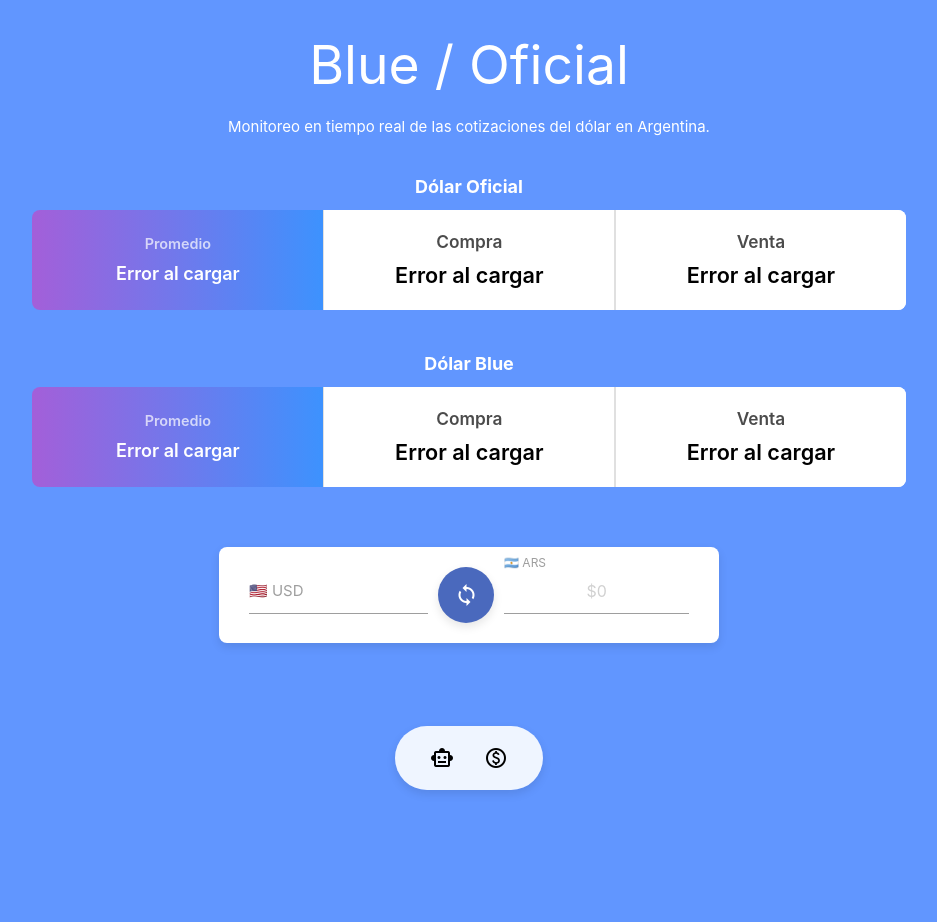
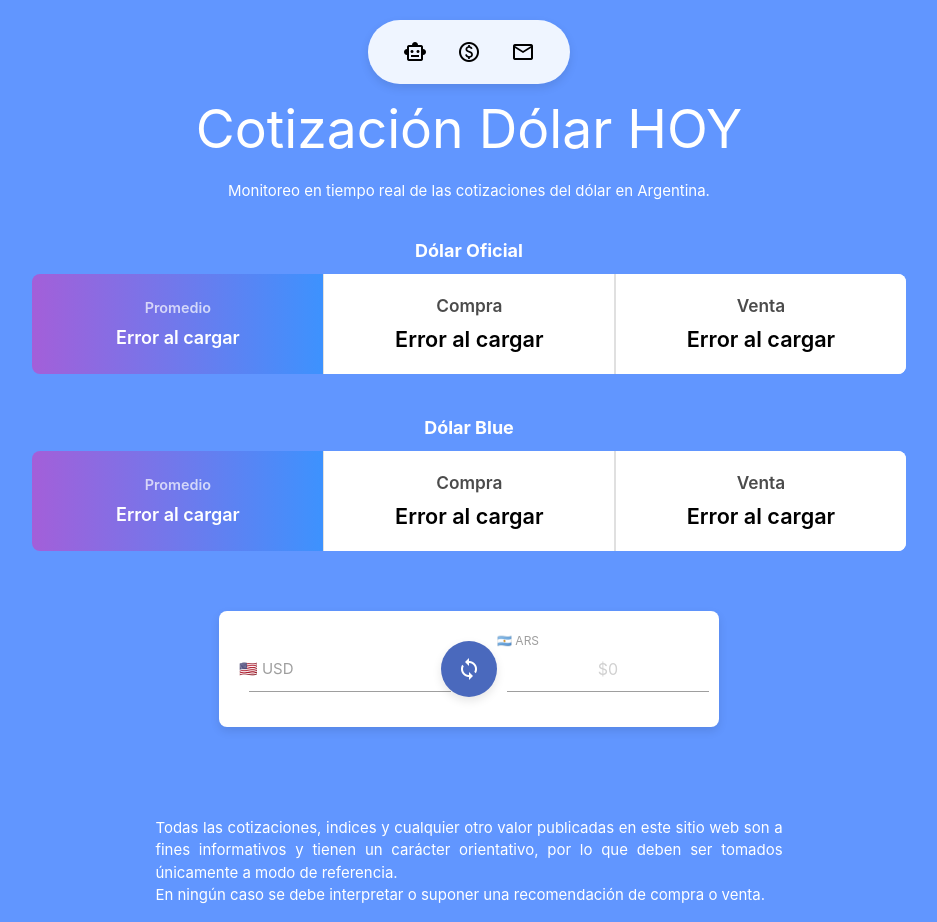
Before and after one commit to Mazalucas/ahorrobot, a plain HTML site: page dolar.html in a window 1280 px wide. Shown: the whole page, without its empty margins (171-1108 px from the left). Before the commit the page ends 800 px from the top, so only its background shows below. Drawn offline with nearby package versions, Linux system fonts and the light colour scheme; no server answers.

Commit message:
app fixes

```diff
--- a/css/style.css
+++ b/css/style.css
@@ -7,7 +7,7 @@
  */
 .navbar {
     position: fixed;
-    bottom: 10px;
+    top: 20px; /* Cambiado de bottom a top */
     left: 50%;
     transform: translateX(-50%);
     background-color: rgba(255, 255, 255, 0.9);
@@ -18,6 +18,7 @@
     align-items: center;
     z-index: 1000;
 }
+
 
 .navbar a {
     color: #000;
@@ -219,9 +220,6 @@ body {
     margin: 0 auto; /* Centra el botón dentro de su columna */
 }
 
-.input-field {
-    margin: 0 10px;
-}
 
 .input-field input {
     font-size: 2em; /* Aumenta el tamaño de los números */
--- a/dolar.html
+++ b/dolar.html
@@ -20,17 +20,23 @@ UPDATES
     <link href="css/materialize.css" type="text/css" rel="stylesheet" media="screen,projection"/>
     <link href="css/style.css" type="text/css" rel="stylesheet" media="screen,projection"/>
 </head>
-<body class="blueBg">
+<body class="blueBg" style="margin-top:5%;">
     <div class="navbar">
-        <a href="index.html"><span class="material-symbols-outlined">smart_toy</span></a>
-        <a href="dolar.html"><span class="material-symbols-outlined">paid</span>
-        <!-- <a href="messages.html"><i class="material-icons">chat</i></a> -->
+        <a href="index.html" class="tooltipped" data-position="bottom" data-tooltip="Ahorrobot">
+            <span class="material-symbols-outlined">smart_toy</span>
+        </a>
+        <a href="dolar.html" class="tooltipped" data-position="bottom" data-tooltip="Dólar HOY">
+            <span class="material-symbols-outlined">paid</span>
+        </a>
+        <a href="#!" class="tooltipped" data-position="bottom" data-tooltip="Contacto">
+            <span class="material-symbols-outlined">mail</span>
+        </a>
     </div>
 
     <div class="container">
         <div class="row">
             <div class="col s12">
-                <h2 class="center-align white-text">Blue / Oficial</h2>
+                <h2 class="center-align white-text">Cotización Dólar HOY</h2>
                 <p class="center-align white-text">Monitoreo en tiempo real de las cotizaciones del dólar en Argentina.</p>
             </div>
         </div>
@@ -86,7 +92,7 @@ UPDATES
             <div class="col s12">
                 <div class="swap-container">
                     <div class="input-field">
-                        <input id="input-amount" type="text" class="validate">
+                        <input style="margin: 0 10px;" id="input-amount" type="text" class="validate">
                         <label for="input-amount"><span id="currency-flag">🇺🇸 USD</span></label>
                     </div>
                     <div class="center-align">
@@ -95,13 +101,20 @@ UPDATES
                         </a>
                     </div>
                     <div class="input-field">
-                        <input id="converted-amount" type="text" class="validate" placeholder="$0" readonly>
+                        <input style="margin: 0 10px;" id="converted-amount" type="text" class="validate" placeholder="$0" readonly>
                         <label for="converted-amount"><span id="result-flag">🇦🇷 ARS</span></label>
                     </div>
                 </div>
             </div>
         </div>
-
+        <!-- DISCLAIMER -->
+        <div class="container" style="margin-top: 10%;">
+            <p class="white-text" align="justify">
+                Todas las cotizaciones, indices y cualquier otro valor publicadas en este sitio web son a fines informativos y tienen un carácter orientativo, por lo que deben ser tomados únicamente a modo de referencia.
+                <br>
+                En ningún caso se debe interpretar o suponer una recomendación de compra o venta.
+            </p>
+        </div>
     </div>
 
     <script src="https://code.jquery.com/jquery-2.1.1.min.js"></script>
@@ -110,6 +123,15 @@ UPDATES
     <script>
         document.addEventListener('DOMContentLoaded', function() {
             actualizarCotizacion(); // Ejecuta la función automáticamente al cargar la página
+
+            // Prevenir el envío de formularios y comportamiento de actualización
+            document.querySelectorAll('input').forEach(input => {
+                input.addEventListener('keydown', function(event) {
+                    if (event.key === 'Enter') {
+                        event.preventDefault(); // Previene el comportamiento por defecto
+                    }
+                });
+            });
         });
     </script>
 </body>
```
Also changed, not shown: index.html (+27 -12 lines).
